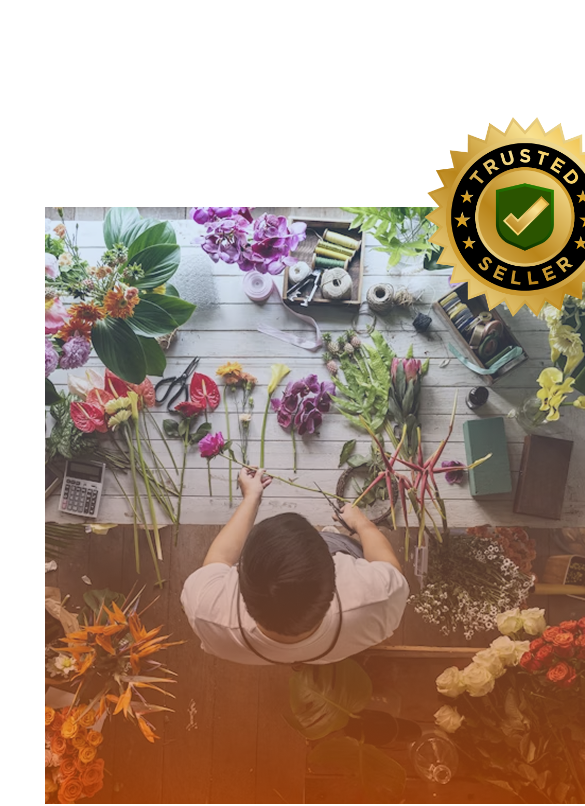
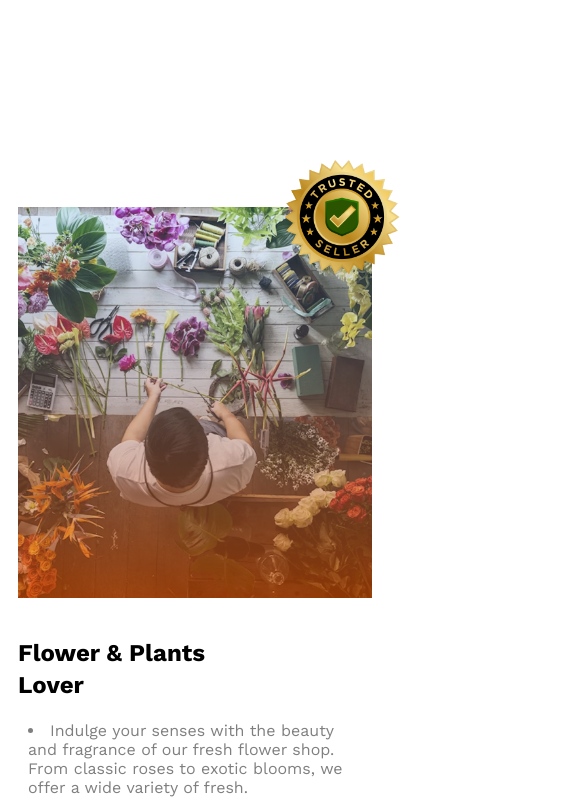
Before and after one commit to SanjidaMostakPrena/My-second-assignment, a plain HTML site: page index.html in a window 390 px wide. Shown: the part 2330-3136 px from the top of the page, 585 px wide, since content can reach past the window. Drawn offline with nearby package versions, Linux system fonts and the light colour scheme.

Commit message:
added the all right code

```diff
--- a/index.html
+++ b/index.html
@@ -91,9 +91,6 @@ FLOWERS</span></h1>
        <img class="flowerstore" src="./assets/flower-store.png" alt="">
          <img class="trusted-badge" src="./assets/trusted-badge.png" alt="" height="280px" >
        </div>
-
-  </div>
-  <section>
   <div class="plantclass">
     <h1 class="plantlover-title">Flower & Plants <br>Lover</h1>
 
@@ -104,8 +101,10 @@ FLOWERS</span></h1>
     <li class="listitem text-gray">Indulge your senses with the beauty and fragrance of our fresh flower shop. From classic roses to exotic blooms, we offer a wide variety of fresh.</li>
   </div>
 </section>
+
+
+
   <section class="discount-section">
-
   <div class="discount-header">
     <h2 class="text-black"><span class="text-orange"> Latest</span><span class="text-black"> Deals</span></h2>
     <p class="text-gray">
@@ -113,8 +112,7 @@ FLOWERS</span></h1>
       From classic roses to exotic blooms, we offer a wide variety of fresh discounts.
     </p>
   </div>
-
-
+  <section>
   <div class="discount-content">
     <div class="discount-left">
       <div class="card">
@@ -141,9 +139,6 @@ FLOWERS</span></h1>
       </div>
     </div>
   </div>
-
-</section>
-
 </section>
 <section class="bunch">
   <div class="input">
@@ -154,8 +149,8 @@ FLOWERS</span></h1>
     </div>
   </div>
 </section>
+    </main>
 
-    </main>
     <footer class="footer">
   <div class="last-part display-flex">
     <div class="picture">
@@ -182,9 +177,7 @@ FLOWERS</span></h1>
       <img src="./assets/icon-facebook.png" alt="Facebook">
       <img src="./assets/icon-youtube.png" alt="YouTube">
     </div>
-
   </div>
 </footer>
-
 </body>
 </html>
--- a/style/flower.css
+++ b/style/flower.css
@@ -127,13 +127,11 @@
 }
 /* part 3 */
 .trusted-badge{
-  width: 280px;
-  height: 280px;
-   margin-left: -200px;
-   margin-top: -130px;
-
+  width: 190px;
+  height: 160px;
+   margin-left: -110px;
+   margin-top: -70px;
 }
-
 .flowerplant{
  max-width: 1140px;
  margin: 30px auto;
@@ -157,8 +155,11 @@
 }
 
 .plantclass{
-  text-align: left;
-}
+  text-align: left;}
+
+
+
+
 /* latest deals */
 
 .discount-section {
@@ -416,7 +417,7 @@
     margin: 0 auto;
   }
 
-  .flowerplant {
+.flowerplant {
     flex-direction: column;
     align-items: center;
     text-align: center;
@@ -428,9 +429,15 @@
   .plantimg {
     width: 100%;
     height: auto;
-    max-width: 300px;
+  }
+  .flowerstore {
+    width: 100%;
+    height: auto;
+    margin: 0 auto;
+  }
 
-  }
+
+
 
   .discount-section {
     padding: 40px 15px;
```
